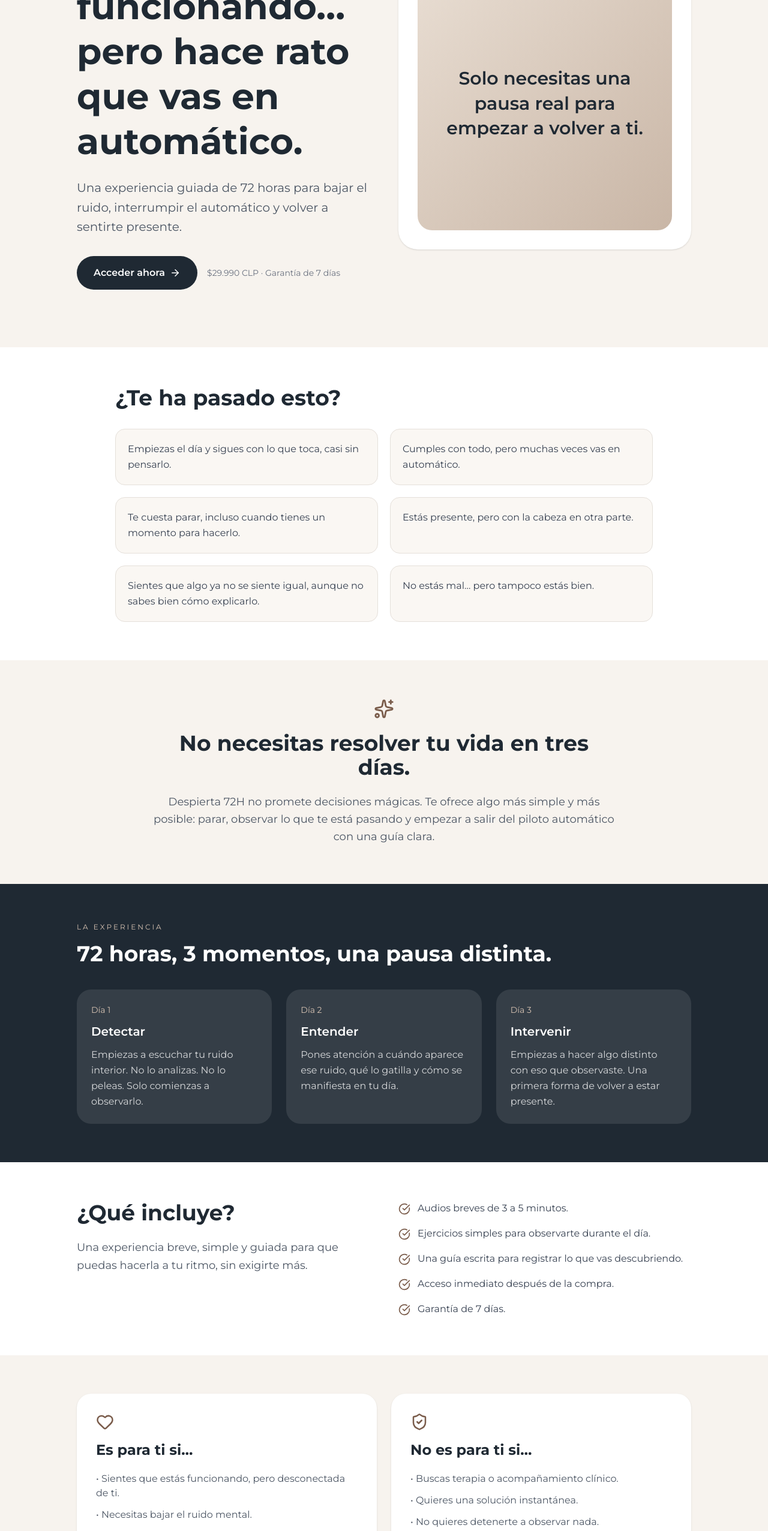
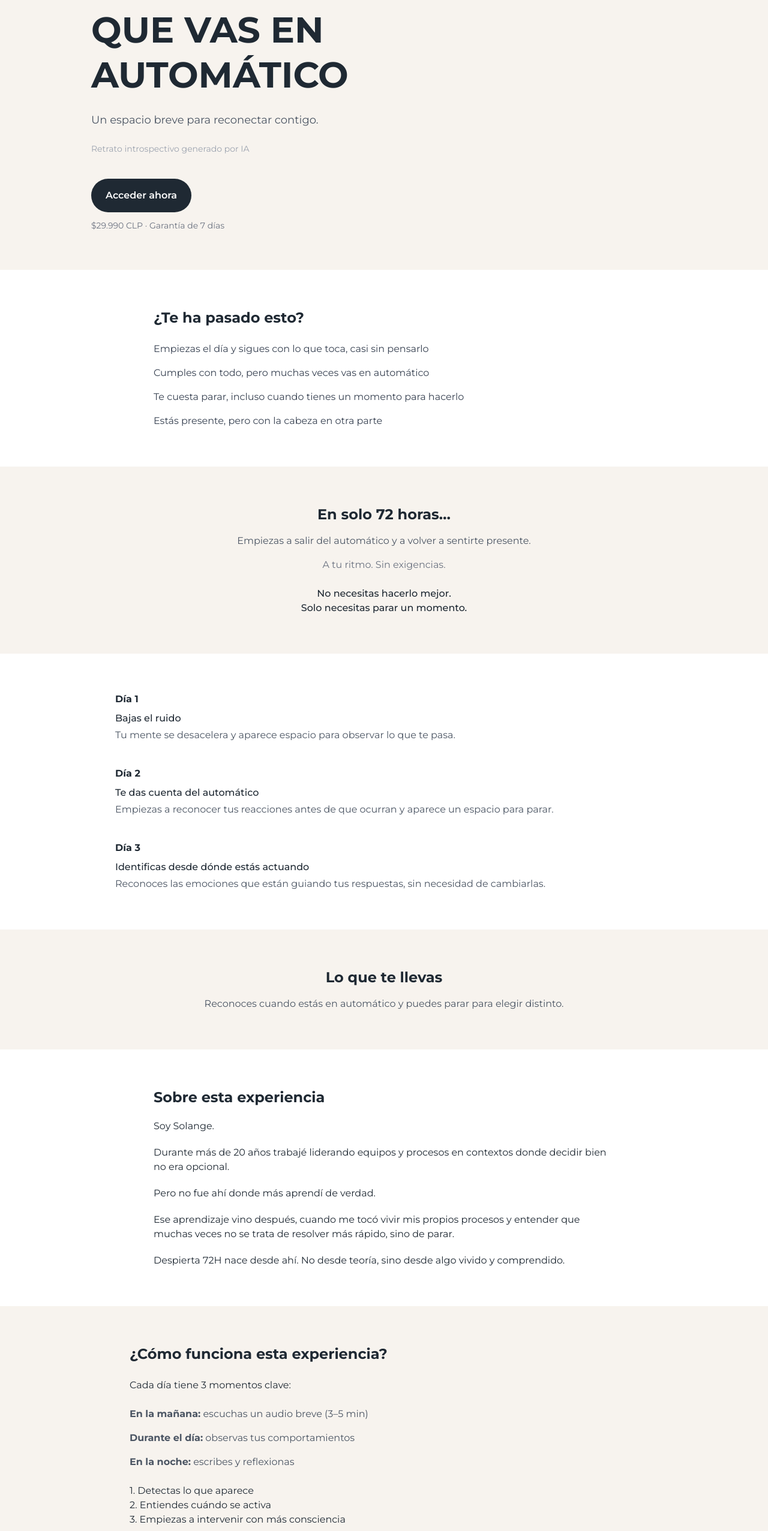
Before and after one commit to cursossolange/despierta-72h, a React (Vite) app: page / in a window 1280 px wide. Shown: the part 234-2787 px from the top of the page at 60% size. Built offline with nearby package versions, Linux system fonts and the light colour scheme.

Commit message:
Revamp LandingPage structure and text
Refactor LandingPage component layout and content for clarity and engagement.

```diff
--- a/src/components/LandingPage.tsx
+++ b/src/components/LandingPage.tsx
@@ -1,5 +1,3 @@
-import { ArrowRight, CheckCircle, Clock, ShieldCheck, Heart, Sparkles } from "lucide-react";
-
 type Props = {
   onPurchase?: () => void;
 };
@@ -10,7 +8,6 @@ export default function LandingPage({ onPurchase }: Props) {
       onPurchase();
       return;
     }
-
     window.location.href = "https://pay.hotmart.com/O105550362E";
   };
 
@@ -18,255 +15,204 @@ export default function LandingPage({ onPurchase }: Props) {
     <div className="bg-[#F7F3EE] text-[#1F2933] font-sans">
 
       {/* HERO */}
-      <section className="px-6 py-16 md:py-24">
-        <div className="max-w-5xl mx-auto grid md:grid-cols-2 gap-12 items-center">
-          <div>
-            <p className="uppercase tracking-[0.25em] text-xs text-[#7A5C4B] mb-5">
-              Despierta 72H
+      <section className="px-6 py-16 max-w-5xl mx-auto">
+        <p className="text-xs tracking-[0.25em] text-[#7A5C4B] mb-4">
+          DESPIERTA 72H
         </p>
 
         <h1 className="text-4xl md:text-6xl font-bold leading-tight mb-6">
-              Estás funcionando… pero hace rato que vas en automático.
+          ESTÁS FUNCIONANDO…<br />
+          PERO HACE RATO<br />
+          QUE VAS EN<br />
+          AUTOMÁTICO
         </h1>
 
-            <p className="text-lg md:text-xl text-[#4B5563] leading-relaxed mb-8">
-              Una experiencia guiada de 72 horas para bajar el ruido, interrumpir el automático y volver a sentirte presente.
+        <p className="text-lg text-[#4B5563] mb-6">
+          Un espacio breve para reconectar contigo.
         </p>
 
-            <div className="flex flex-col sm:flex-row gap-4 items-start sm:items-center">
+        <p className="text-sm text-[#9CA3AF] mb-10">
+          Retrato introspectivo generado por IA
+        </p>
+
         <button
           onClick={handlePurchase}
-                className="bg-[#1F2933] text-white px-7 py-4 rounded-full font-semibold flex items-center gap-2 hover:opacity-90 transition"
+          className="bg-[#1F2933] text-white px-6 py-4 rounded-full font-semibold"
         >
-                Acceder ahora <ArrowRight size={18} />
+          Acceder ahora
         </button>
 
-              <p className="text-sm text-[#6B7280]">
+        <p className="text-sm text-[#6B7280] mt-3">
           $29.990 CLP · Garantía de 7 días
         </p>
-            </div>
-          </div>
-
-          <div className="bg-white rounded-[2rem] p-8 shadow-sm">
-            <div className="aspect-square rounded-[1.5rem] bg-gradient-to-br from-[#E8DDD2] to-[#C9B6A6] flex items-center justify-center text-center px-8">
-              <p className="text-2xl md:text-3xl font-semibold text-[#1F2933] leading-snug">
-                Solo necesitas una pausa real para empezar a volver a ti.
-              </p>
-            </div>
-          </div>
-        </div>
       </section>
 
       {/* PROBLEMA */}
       <section className="bg-white px-6 py-16">
-        <div className="max-w-4xl mx-auto">
-          <h2 className="text-3xl md:text-4xl font-bold mb-8">
+        <div className="max-w-3xl mx-auto">
+          <h2 className="text-2xl font-bold mb-6">
             ¿Te ha pasado esto?
           </h2>
 
-          <div className="grid md:grid-cols-2 gap-5">
-            {[
-              "Empiezas el día y sigues con lo que toca, casi sin pensarlo.",
-              "Cumples con todo, pero muchas veces vas en automático.",
-              "Te cuesta parar, incluso cuando tienes un momento para hacerlo.",
-              "Estás presente, pero con la cabeza en otra parte.",
-              "Sientes que algo ya no se siente igual, aunque no sabes bien cómo explicarlo.",
-              "No estás mal… pero tampoco estás bien."
-            ].map((item) => (
-              <div key={item} className="border border-[#E5E0DA] rounded-2xl p-5 bg-[#FAF7F3]">
-                <p className="text-[#374151] leading-relaxed">{item}</p>
-              </div>
-            ))}
-          </div>
+          <ul className="space-y-4 text-[#374151]">
+            <li>Empiezas el día y sigues con lo que toca, casi sin pensarlo</li>
+            <li>Cumples con todo, pero muchas veces vas en automático</li>
+            <li>Te cuesta parar, incluso cuando tienes un momento para hacerlo</li>
+            <li>Estás presente, pero con la cabeza en otra parte</li>
+          </ul>
         </div>
       </section>
 
       {/* PROMESA */}
-      <section className="px-6 py-16">
-        <div className="max-w-3xl mx-auto text-center">
-          <Sparkles className="mx-auto mb-5 text-[#7A5C4B]" size={34} />
-
-          <h2 className="text-3xl md:text-4xl font-bold mb-6">
-            No necesitas resolver tu vida en tres días.
+      <section className="px-6 py-16 text-center max-w-3xl mx-auto">
+        <h2 className="text-2xl font-bold mb-4">
+          En solo 72 horas…
         </h2>
 
-          <p className="text-lg text-[#4B5563] leading-relaxed">
-            Despierta 72H no promete decisiones mágicas. Te ofrece algo más simple y más posible:
-            parar, observar lo que te está pasando y empezar a salir del piloto automático con una guía clara.
+        <p className="text-[#4B5563] mb-4">
+          Empiezas a salir del automático y a volver a sentirte presente.
+        </p>
+
+        <p className="text-[#6B7280]">
+          A tu ritmo. Sin exigencias.
+        </p>
+
+        <p className="mt-6 text-[#1F2933] font-medium">
+          No necesitas hacerlo mejor.<br />
+          Solo necesitas parar un momento.
+        </p>
+      </section>
+
+      {/* 3 DÍAS */}
+      <section className="bg-white px-6 py-16">
+        <div className="max-w-4xl mx-auto space-y-10">
+
+          <div>
+            <h3 className="font-bold mb-2">Día 1</h3>
+            <p className="font-medium mb-1">Bajas el ruido</p>
+            <p className="text-[#4B5563]">
+              Tu mente se desacelera y aparece espacio para observar lo que te pasa.
+            </p>
+          </div>
+
+          <div>
+            <h3 className="font-bold mb-2">Día 2</h3>
+            <p className="font-medium mb-1">Te das cuenta del automático</p>
+            <p className="text-[#4B5563]">
+              Empiezas a reconocer tus reacciones antes de que ocurran y aparece un espacio para parar.
+            </p>
+          </div>
+
+          <div>
+            <h3 className="font-bold mb-2">Día 3</h3>
+            <p className="font-medium mb-1">Identificas desde dónde estás actuando</p>
+            <p className="text-[#4B5563]">
+              Reconoces las emociones que están guiando tus respuestas, sin necesidad de cambiarlas.
+            </p>
+          </div>
+
+        </div>
+      </section>
+
+      {/* RESULTADO */}
+      <section className="px-6 py-16 text-center max-w-3xl mx-auto">
+        <h2 className="text-2xl font-bold mb-4">
+          Lo que te llevas
+        </h2>
+
+        <p className="text-[#4B5563]">
+          Reconoces cuando estás en automático y puedes parar para elegir distinto.
+        </p>
+      </section>
+
+      {/* SOBRE TI */}
+      <section className="bg-white px-6 py-16">
+        <div className="max-w-3xl mx-auto space-y-5">
+          <h2 className="text-2xl font-bold">
+            Sobre esta experiencia
+          </h2>
+
+          <p>Soy Solange.</p>
+
+          <p>
+            Durante más de 20 años trabajé liderando equipos y procesos en contextos donde decidir bien no era opcional.
+          </p>
+
+          <p>
+            Pero no fue ahí donde más aprendí de verdad.
+          </p>
+
+          <p>
+            Ese aprendizaje vino después, cuando me tocó vivir mis propios procesos y entender que muchas veces no se trata de resolver más rápido, sino de parar.
+          </p>
+
+          <p>
+            Despierta 72H nace desde ahí. No desde teoría, sino desde algo vivido y comprendido.
           </p>
         </div>
       </section>
 
       {/* COMO FUNCIONA */}
-      <section className="bg-[#1F2933] text-white px-6 py-16">
-        <div className="max-w-5xl mx-auto">
-          <p className="uppercase tracking-[0.25em] text-xs text-[#D8C4B4] mb-4">
-            La experiencia
+      <section className="px-6 py-16 max-w-4xl mx-auto space-y-6">
+        <h2 className="text-2xl font-bold">
+          ¿Cómo funciona esta experiencia?
+        </h2>
+
+        <p>
+          Cada día tiene 3 momentos clave:
         </p>
 
-          <h2 className="text-3xl md:text-4xl font-bold mb-10">
-            72 horas, 3 momentos, una pausa distinta.
+        <ul className="space-y-4 text-[#4B5563]">
+          <li><strong>En la mañana:</strong> escuchas un audio breve (3–5 min)</li>
+          <li><strong>Durante el día:</strong> observas tus comportamientos</li>
+          <li><strong>En la noche:</strong> escribes y reflexionas</li>
+        </ul>
+
+        <p className="mt-6">
+          1. Detectas lo que aparece<br />
+          2. Entiendes cuándo se activa<br />
+          3. Empiezas a intervenir con más consciencia
+        </p>
+      </section>
+
+      {/* GARANTÍA */}
+      <section className="bg-white px-6 py-16 text-center">
+        <p className="text-[#4B5563]">
+          Si en 7 días no estás conforme, te hacemos devolución completa.
+        </p>
+      </section>
+
+      {/* BONUS */}
+      <section className="px-6 py-16 max-w-3xl mx-auto text-center">
+        <h2 className="text-2xl font-bold mb-4">
+          Bonus
         </h2>
 
-          <div className="grid md:grid-cols-3 gap-6">
-            <div className="bg-white/10 rounded-3xl p-6">
-              <p className="text-sm text-[#D8C4B4] mb-3">Día 1</p>
-              <h3 className="text-xl font-semibold mb-3">Detectar</h3>
-              <p className="text-white/80 leading-relaxed">
-                Empiezas a escuchar tu ruido interior. No lo analizas. No lo peleas. Solo comienzas a observarlo.
-              </p>
-            </div>
-
-            <div className="bg-white/10 rounded-3xl p-6">
-              <p className="text-sm text-[#D8C4B4] mb-3">Día 2</p>
-              <h3 className="text-xl font-semibold mb-3">Entender</h3>
-              <p className="text-white/80 leading-relaxed">
-                Pones atención a cuándo aparece ese ruido, qué lo gatilla y cómo se manifiesta en tu día.
-              </p>
-            </div>
-
-            <div className="bg-white/10 rounded-3xl p-6">
-              <p className="text-sm text-[#D8C4B4] mb-3">Día 3</p>
-              <h3 className="text-xl font-semibold mb-3">Intervenir</h3>
-              <p className="text-white/80 leading-relaxed">
-                Empiezas a hacer algo distinto con eso que observaste. Una primera forma de volver a estar presente.
-              </p>
-            </div>
-          </div>
-        </div>
-      </section>
-
-      {/* QUE INCLUYE */}
-      <section className="bg-white px-6 py-16">
-        <div className="max-w-5xl mx-auto grid md:grid-cols-2 gap-12 items-start">
-          <div>
-            <h2 className="text-3xl md:text-4xl font-bold mb-6">
-              ¿Qué incluye?
-            </h2>
-
-            <p className="text-lg text-[#4B5563] leading-relaxed">
-              Una experiencia breve, simple y guiada para que puedas hacerla a tu ritmo, sin exigirte más.
-            </p>
-          </div>
-
-          <div className="space-y-4">
-            {[
-              "Audios breves de 3 a 5 minutos.",
-              "Ejercicios simples para observarte durante el día.",
-              "Una guía escrita para registrar lo que vas descubriendo.",
-              "Acceso inmediato después de la compra.",
-              "Garantía de 7 días."
-            ].map((item) => (
-              <div key={item} className="flex gap-3 items-start">
-                <CheckCircle className="text-[#7A5C4B] mt-1" size={20} />
-                <p className="text-[#374151] leading-relaxed">{item}</p>
-              </div>
-            ))}
-          </div>
-        </div>
-      </section>
-
-      {/* PARA QUIEN */}
-      <section className="px-6 py-16">
-        <div className="max-w-5xl mx-auto grid md:grid-cols-2 gap-6">
-          <div className="bg-white rounded-3xl p-8 shadow-sm">
-            <Heart className="text-[#7A5C4B] mb-4" size={30} />
-            <h2 className="text-2xl font-bold mb-5">Es para ti si…</h2>
-            <ul className="space-y-3 text-[#4B5563]">
-              <li>• Sientes que estás funcionando, pero desconectada de ti.</li>
-              <li>• Necesitas bajar el ruido mental.</li>
-              <li>• Quieres una pausa guiada, breve y concreta.</li>
-              <li>• Buscas reconectar sin exigirte resolverlo todo ahora.</li>
-            </ul>
-          </div>
-
-          <div className="bg-white rounded-3xl p-8 shadow-sm">
-            <ShieldCheck className="text-[#7A5C4B] mb-4" size={30} />
-            <h2 className="text-2xl font-bold mb-5">No es para ti si…</h2>
-            <ul className="space-y-3 text-[#4B5563]">
-              <li>• Buscas terapia o acompañamiento clínico.</li>
-              <li>• Quieres una solución instantánea.</li>
-              <li>• No quieres detenerte a observar nada.</li>
-              <li>• Necesitas un proceso largo y personalizado.</li>
-            </ul>
-          </div>
-        </div>
-      </section>
-
-      {/* SOBRE MI */}
-      <section className="bg-[#FAF7F3] px-6 py-16">
-        <div className="max-w-3xl mx-auto">
-          <p className="uppercase tracking-[0.25em] text-xs text-[#7A5C4B] mb-4">
-            Quién guía esta experiencia
+        <p className="text-[#4B5563]">
+          7 señales de que estás en automático y cómo salir de ahí.
         </p>
 
-          <h2 className="text-3xl md:text-4xl font-bold mb-6">
-            Soy Solange.
-          </h2>
-
-          <p className="text-lg text-[#4B5563] leading-relaxed mb-5">
-            Soy mujer, profesional y sobre todo madre de dos hijas que son lo más importante en mi vida.
+        <p className="mt-4 text-[#6B7280]">
+          Y muchas veces, parar ya es suficiente para empezar.
         </p>
-
-          <p className="text-lg text-[#4B5563] leading-relaxed mb-5">
-            Viví esta sensación en un momento muy complicado de mi vida, con muchas cosas cambiando, transformándose y poniendo a prueba creencias con las que había crecido.
-          </p>
-
-          <p className="text-lg text-[#4B5563] leading-relaxed">
-            En ese momento lo único que quería era resolver rápido. Pero aprendí que muchas veces el proceso determina el resultado, y que para poder continuar, primero hay que parar.
-          </p>
-        </div>
-      </section>
-
-      {/* RESULTADO */}
-      <section className="bg-white px-6 py-16">
-        <div className="max-w-4xl mx-auto text-center">
-          <Clock className="mx-auto mb-5 text-[#7A5C4B]" size={34} />
-
-          <h2 className="text-3xl md:text-4xl font-bold mb-6">
-            Lo que puedes empezar a notar después de 72 horas
-          </h2>
-
-          <p className="text-lg text-[#4B5563] leading-relaxed mb-10">
-            Más que una gran respuesta, esta experiencia busca ayudarte a conseguir una primera victoria: darte cuenta, bajar el ruido y volver a estar un poco más contigo.
-          </p>
-
-          <div className="grid md:grid-cols-3 gap-5 text-left">
-            {[
-              "Mayor claridad sobre lo que te está pasando.",
-              "Más conciencia de tus patrones automáticos.",
-              "Una primera sensación de pausa y reconexión."
-            ].map((item) => (
-              <div key={item} className="bg-[#F7F3EE] rounded-2xl p-5">
-                <p className="text-[#374151] leading-relaxed">{item}</p>
-              </div>
-            ))}
-          </div>
-        </div>
       </section>
 
       {/* CTA FINAL */}
-      <section className="px-6 py-20">
-        <div className="max-w-3xl mx-auto text-center bg-[#1F2933] text-white rounded-[2rem] p-10 md:p-14">
-          <h2 className="text-3xl md:text-4xl font-bold mb-6">
-            Puedes seguir funcionando en automático… o puedes darte una pausa real.
-          </h2>
+      <section className="px-6 py-20 text-center">
+        <button
+          onClick={handlePurchase}
+          className="bg-[#1F2933] text-white px-6 py-4 rounded-full font-semibold"
+        >
+          Acceder ahora
+        </button>
 
-          <p className="text-white/80 text-lg leading-relaxed mb-8">
-            Empieza hoy Despierta 72H y regálate tres días para bajar el ruido y volver a escucharte.
+        <p className="text-sm text-[#6B7280] mt-4">
+          Pago seguro · Garantía total
         </p>
 
-          <button
-            onClick={handlePurchase}
-            className="bg-white text-[#1F2933] px-7 py-4 rounded-full font-semibold flex items-center gap-2 mx-auto hover:opacity-90 transition"
-          >
-            Acceder ahora <ArrowRight size={18} />
-          </button>
-
-          <p className="text-sm text-white/60 mt-5">
-            $29.990 CLP · Acceso inmediato · Garantía de 7 días
+        <p className="text-xs text-[#9CA3AF] mt-8">
+          Despierta 72H © 2026
         </p>
-        </div>
       </section>
 
     </div>
```
Lines whose indentation alone changed are shown as unchanged.
